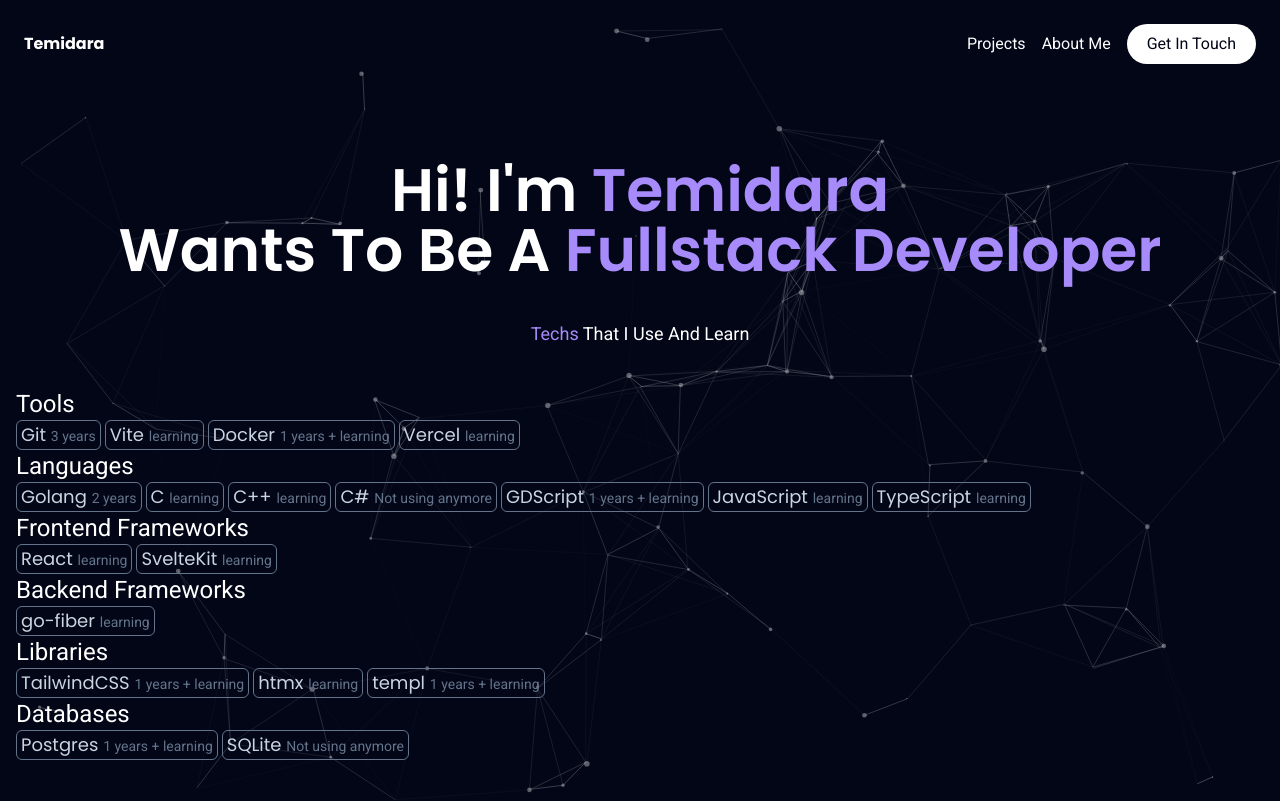
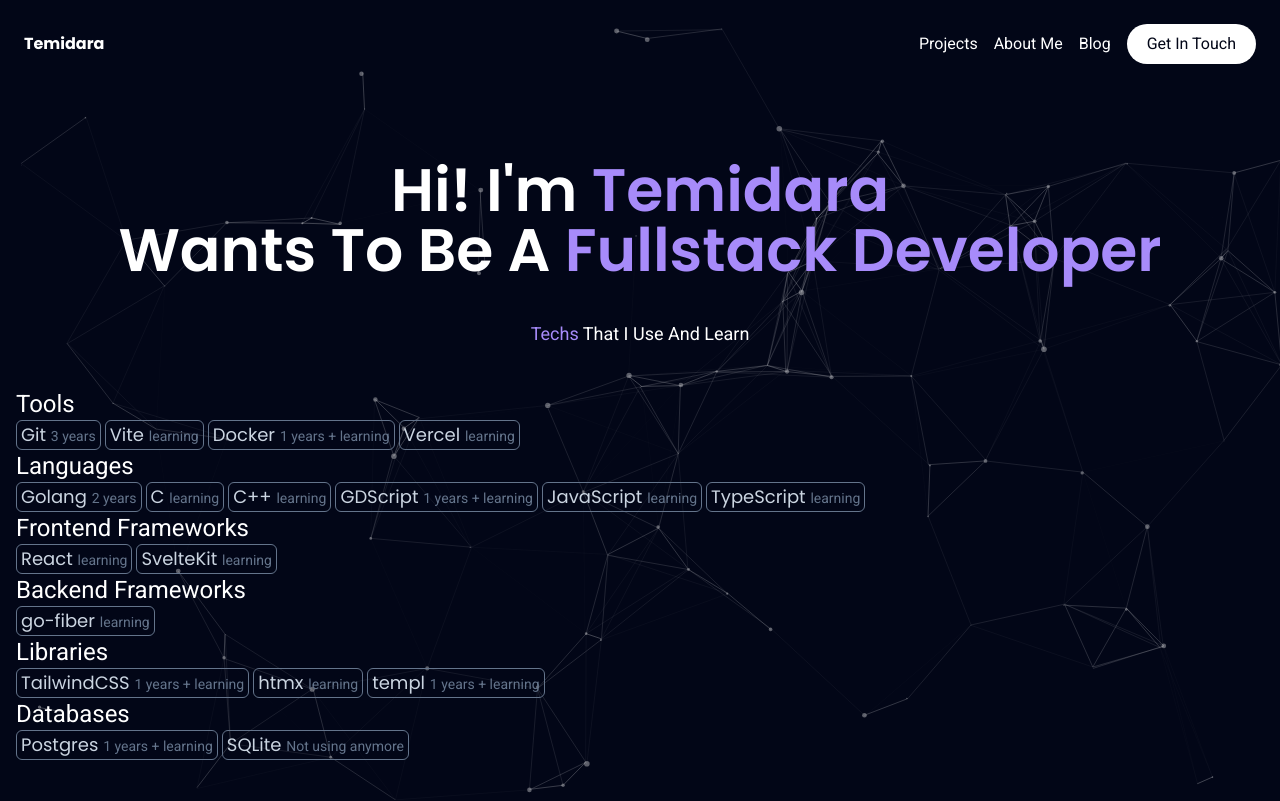
Before and after one commit to temidaradev/temidara.dev, a SvelteKit app: page / in a window 1280 px wide. Shown: the top 801 px of the page. Built offline with nearby package versions, Linux system fonts and the light colour scheme.

Commit message:
will do the blog page

```diff
--- /dev/null
+++ b/src/components/Blog.svelte
@@ -0,0 +1,18 @@
+<script>
+  let tabs = [
+    {
+      name: "School",
+    },
+    {
+      name: "Game",
+    },
+  ];
+</script>
+
+<blog class="sticky z-[10] top-0 duration-200 px-6 py-6">
+  {#each tabs as tab}
+    <a href={tab.link} class="duration-200 hover:text-violet-400">
+      <p>{tab.name}</p>
+    </a>
+  {/each}
+</blog>
--- a/src/components/Header.svelte
+++ b/src/components/Header.svelte
@@ -4,7 +4,7 @@
   let tabs = [
     { name: "Projects", link: "#projects" },
     { name: "About Me", link: "#about" },
-    // {name: 'project', '#projects'},
+    { name: "Blog", link: "blog" },
   ];
 </script>
 
--- a/src/components/Main.svelte
+++ b/src/components/Main.svelte
@@ -54,11 +54,6 @@
       name: "C++",
       yoe: "learning",
       href: "https://en.wikipedia.org/wiki/C%2B%2B",
-    },
-    {
-      name: "C#",
-      yoe: "Not using anymore",
-      href: "https://en.wikipedia.org/wiki/C_Sharp_(programming_language)",
     },
     {
       name: "GDScript",
--- /dev/null
+++ b/src/routes/blog/+page.svelte
@@ -0,0 +1,5 @@
+<script>
+  import Blog from "../../components/Blog.svelte";
+</script>
+
+<Blog />
```
